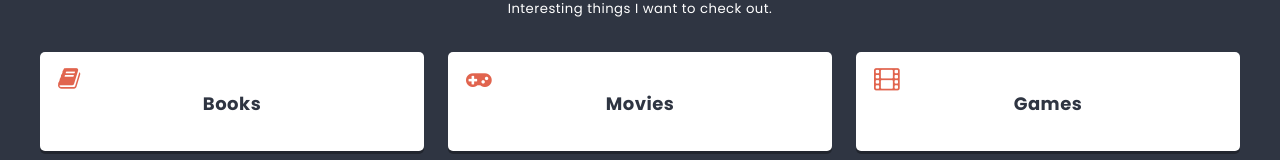
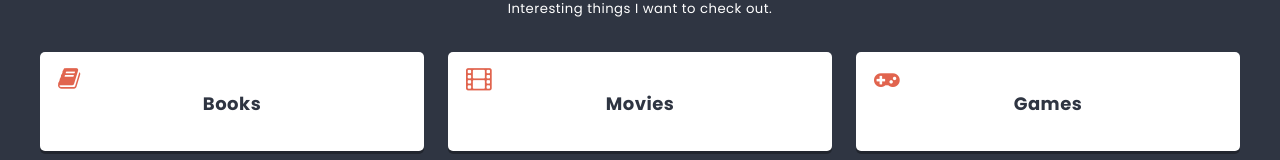
Before and after one commit to walldy-0/react-hello, a JavaScript app: page / in a window 1280 px wide. Shown: the part 489-649 px from the top of the page. Built offline with nearby package versions, Linux system fonts and the light colour scheme.

Commit message:
Correction icons in List

```diff
--- a/src/components/List/List.js
+++ b/src/components/List/List.js
@@ -10,8 +10,8 @@ const List = () => {
       <p className={styles.description}>Interesting things I want to check out.</p>
       <section className={styles.columns}>
         <Column title="Books" icon="book" />
-        <Column title="Movies" icon="gamepad" />
-        <Column title="Games" icon="film" />
+        <Column title="Movies" icon="film" />
+        <Column title="Games" icon="gamepad" />
       </section>
     </div>
   );
```
